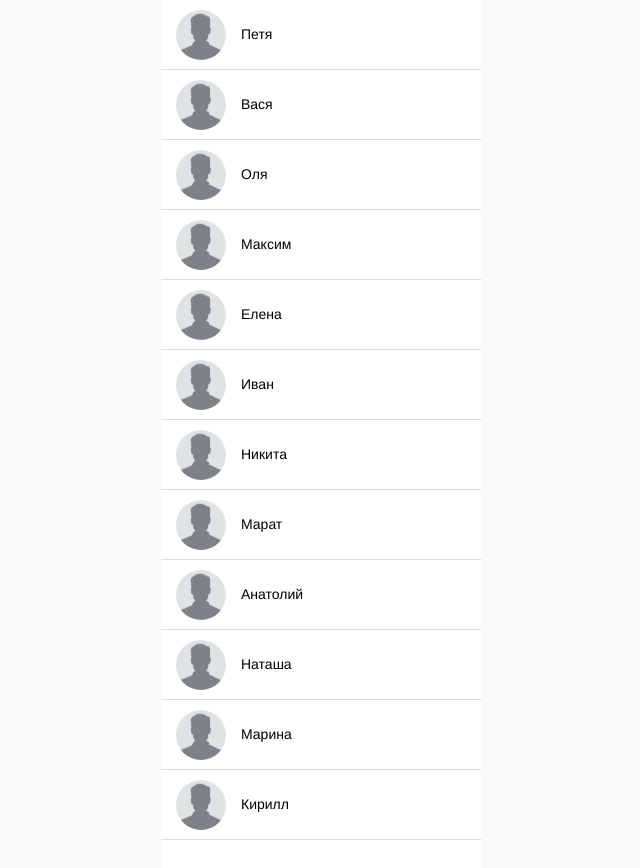
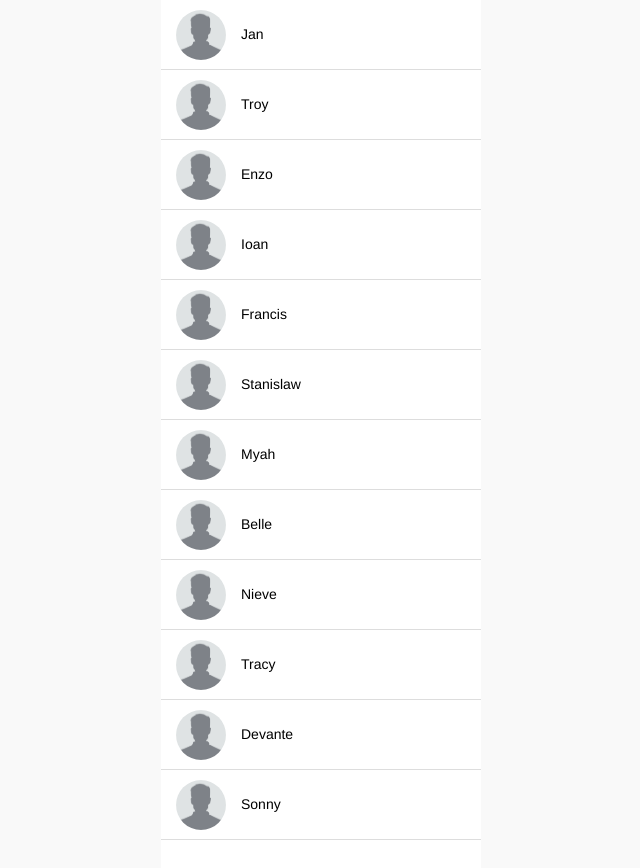
Before and after one commit to ZoyaVolkova/social-web, a plain HTML site: page index.html in a window 1280 px wide. Shown: the whole page, without its empty margins (319-959 px from the left). Drawn offline with Linux system fonts and the light colour scheme.

Commit message:
changed readme

```diff
--- a/css/style.css
+++ b/css/style.css
@@ -252,7 +252,7 @@ body {
   position: absolute;
   top: 25px;
   left: 120px;
-
+  font-weight: bold;
   z-index: 2;
 }
 
--- a/data.json
+++ b/data.json
@@ -1,62 +1,62 @@
 [
   {
     "id": 1,
-        "name": "Петя",
-        "friends": [10,2,6]
+    "name": "Jan",
+    "friends": [10, 2, 6]
   },
   {
     "id": 2,
-        "name": "Вася",
-        "friends": [5,1,3]
+    "name": "Troy",
+    "friends": [5, 1, 3]
   },
   {
     "id": 3,
-        "name": "Оля",
-        "friends": [9,4,3]
+    "name": "Enzo",
+    "friends": [9, 4, 3]
   },
   {
     "id": 4,
-        "name": "Максим",
-        "friends": [11,12,2]
+    "name": "Ioan",
+    "friends": [11, 12, 2]
   },
   {
     "id": 5,
-        "name": "Елена",
-        "friends": [7,8,4]
+    "name": "Francis",
+    "friends": [7, 8, 4]
   },
   {
     "id": 6,
-        "name": "Иван",
-        "friends": [6,1,12]
+    "name": "Stanislaw",
+    "friends": [6, 1, 12]
   },
   {
     "id": 7,
-        "name": "Никита",
-        "friends": [1,8,5]
+    "name": "Myah",
+    "friends": [1, 8, 5]
   },
   {
     "id": 8,
-        "name": "Марат",
-        "friends": [11,12,10]
+    "name": "Belle",
+    "friends": [11, 12, 10]
   },
   {
     "id": 9,
-        "name": "Анатолий",
-        "friends": [1,2,3]
+    "name": "Nieve",
+    "friends": [1, 2, 3]
   },
   {
     "id": 10,
-        "name": "Наташа",
-        "friends": [8,4,2]
+    "name": "Tracy",
+    "friends": [8, 4, 2]
   },
   {
     "id": 11,
-        "name": "Марина",
-        "friends": [1,5,8]
+    "name": "Devante",
+    "friends": [1, 5, 8]
   },
   {
     "id": 12,
-        "name": "Кирилл",
-        "friends": [5,2,12]
+    "name": "Sonny",
+    "friends": [5, 2, 12]
   }
 ]
--- a/index.html
+++ b/index.html
@@ -6,7 +6,7 @@
     <link rel="shortcut icon" href="i/favicon.ico" type="image/x-icon" />
     <meta http-equiv="X-UA-Compatible" content="ie=edge" />
     <link rel="stylesheet" href="./css/style.css" />
-    <title>Тестовое задание</title>
+    <title>Social web</title>
   </head>
   <body>
     <div id="container">
--- a/index.js
+++ b/index.js
@@ -38,7 +38,7 @@ const displayFriends = (contacts, id, popularFriends) => {
   }</div>
   <div>
     <ul>
-      <li class="people-title">Друзья</li>
+      <li class="people-title">Friends</li>
       ${contact.friends
         .map((friend) => {
           return `<li><i class="fa fa-male"></i><span>${
@@ -46,13 +46,13 @@ const displayFriends = (contacts, id, popularFriends) => {
           }</span></li>`;
         })
         .join("")}
-        <li class="people-title">Не в друзьях</li>
+        <li class="people-title">Not in friends</li>
         ${notFriends
           .map((a) => {
             return `<li><i class="fa fa-male"></i><span>${a.name}</span></li>`;
           })
           .join("")}
-          <li class="people-title">Популярные люди</li>
+          <li class="people-title">Popular people</li>
           ${popularFriends
             .map((a) => {
               return `<li><i class="fa fa-male"></i><span>${a.name}</span></li>`;
```
Also changed, not shown: readme/contact.png, readme/contacts.png. Lines whose indentation alone changed are shown as unchanged.
